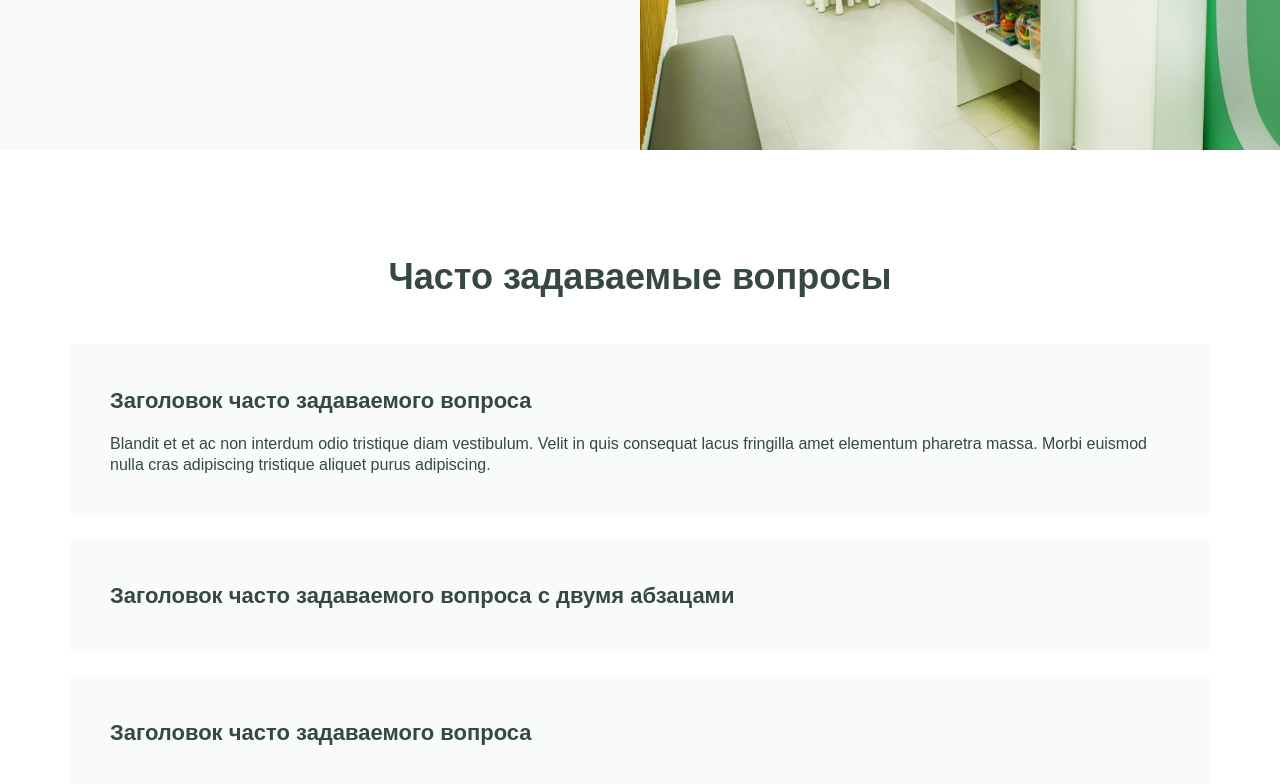
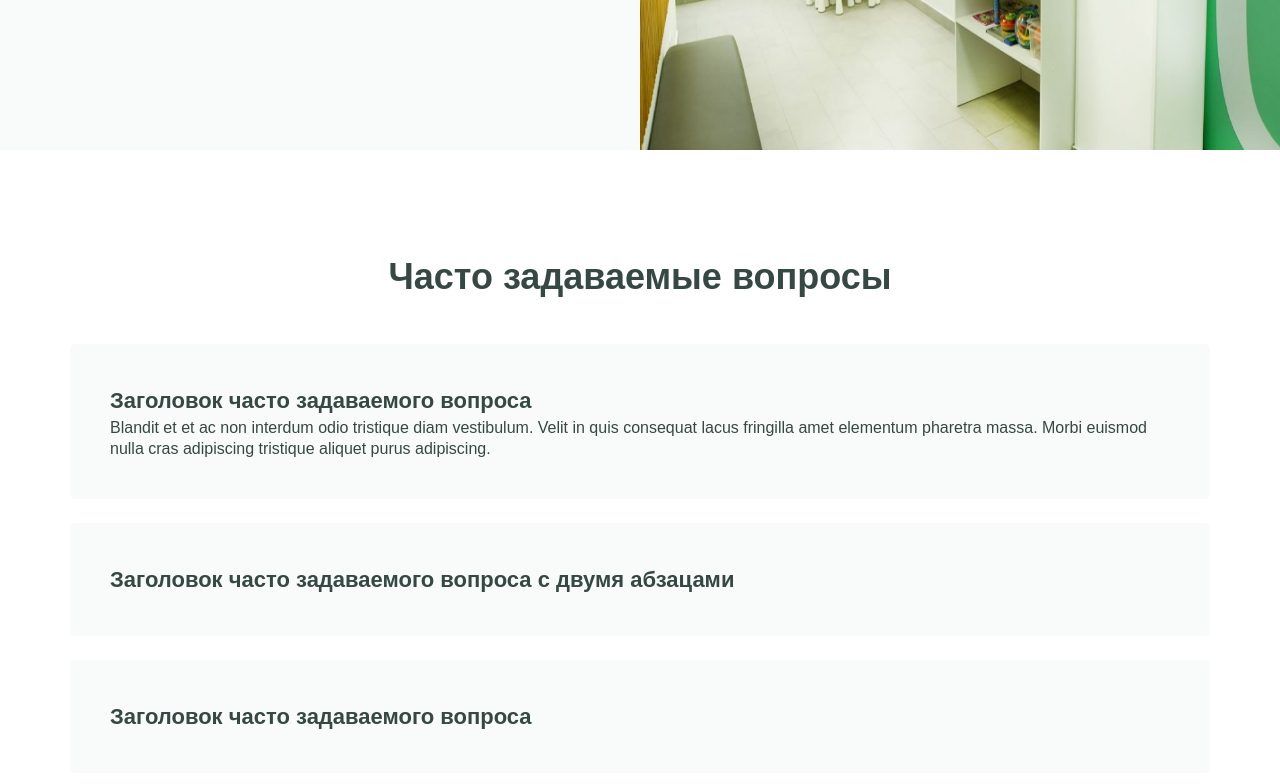
Before and after one commit to hyper-richi/clinic, a React (Create React App) app: page / in a window 1280 px wide. Both pictures are taken after a click on the button 1163 px from the left and 893 px from the top of the page. Shown: the part 493-1277 px from the top of the page. Built offline with nearby package versions, Linux system fonts and the light colour scheme; some icons are missing; a web font is replaced by a local one.

Commit message:
fix QuestionsAccordion

```diff
--- a/src/components/Questions/Questions.tsx
+++ b/src/components/Questions/Questions.tsx
@@ -3,7 +3,6 @@ import QuestionsAccordion from "../QuestionsAccordion/QuestionsAccordion";
 import styles from "./Questions.module.scss";
 
 const Questions = () => {
-
     return (
         <div className={styles.questions}>
             <h2 className={styles.questions__title}>Часто задаваемые вопросы</h2>
--- a/src/components/QuestionsAccordion/QuestionsAccordion.module.scss
+++ b/src/components/QuestionsAccordion/QuestionsAccordion.module.scss
@@ -45,27 +45,26 @@
         }
     }
 
+    &__content {
+        overflow: hidden;
+        max-height: 0;
+        transition: max-height 0.5s ease, opacity 0.5s ease;
+        opacity: 0;
+
+        &.open {
+            max-height: 500px; // A reasonable value to accommodate the content
+            opacity: 1;
+        }
+    }
+
     &__description {
         font-size: 16px;
         line-height: 21px;
-
-        opacity: 0;
-        transition: all 0.5s;
-        height: 0;
         margin: 0;
 
         @include tabletS {
             font-size: 14px;
             line-height: 21px;
-            height: auto;
-            opacity: 1;
-            margin-top: 14px;
         }
     }
 }
-
-.show {
-    height: auto;
-    opacity: 1;
-    margin-top: 16px;
-}
--- a/src/components/QuestionsAccordion/QuestionsAccordion.tsx
+++ b/src/components/QuestionsAccordion/QuestionsAccordion.tsx
@@ -12,17 +12,26 @@ type QuestionsAccordionProps = {
 };
 
 const QuestionsAccordion: FC<QuestionsAccordionProps> = ({ question }) => {
-    const [closeAccordion, setCloseAccordion] = useState(true);
+    const [isOpen, setIsOpen] = useState(false);
+
+    const toggleAccordion = () => setIsOpen((prev) => !prev);
 
     return (
         <div className={styles.accordion}>
             <div className={styles.accordion__header}>
                 <h3 className={styles.accordion__title}>{question.title}</h3>
-                <Button className={styles.accordion__btn} onClick={() => setCloseAccordion(!closeAccordion)} variant="clear">
-                    {closeAccordion ? <PlusIcon /> : <MinusIcon />}
+                <Button
+                    className={styles.accordion__btn}
+                    onClick={toggleAccordion}
+                    variant="clear"
+                    aria-expanded={isOpen}
+                    aria-controls={`accordion-content-${question.id}`}>
+                    {isOpen ? <MinusIcon /> : <PlusIcon />}
                 </Button>
             </div>
-            <p className={classNames(styles.accordion__description, !closeAccordion && styles.show)}>{parse(question.description)}</p>
+            <div id={`accordion-content-${question.id}`} className={classNames(styles.accordion__content, { [styles.open]: isOpen })}>
+                <p className={styles.accordion__description}>{parse(question.description)}</p>
+            </div>
         </div>
     );
 };
```
